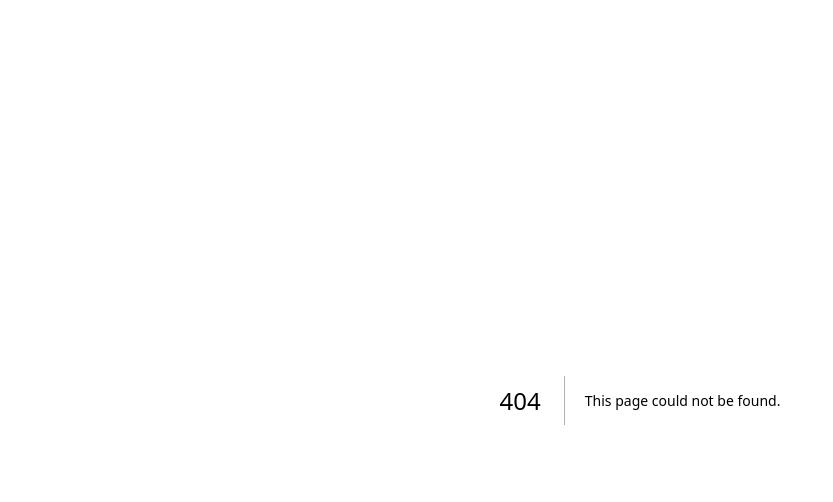
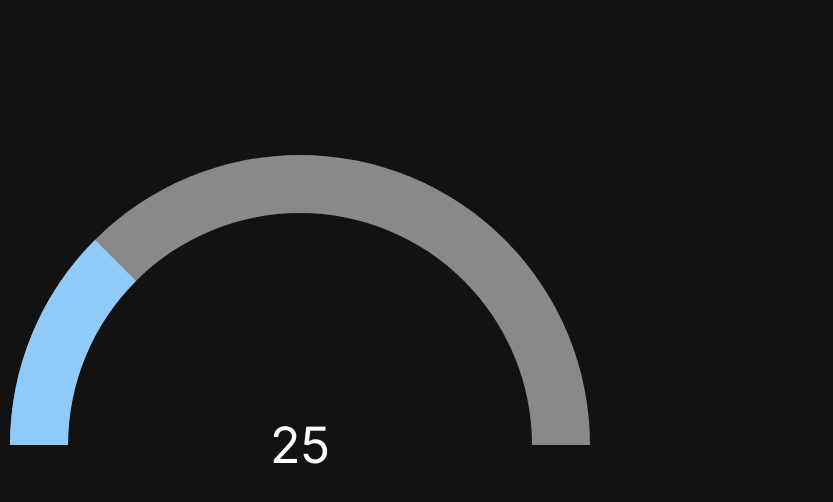
Before and after one commit to orlboys/nuance-web, a Next.js app: page /results in a window 1280 px wide. Before the commit this address had no page. Shown: the top 502 px of the page, without its empty margins (0-833 px from the left). Built offline with nearby package versions, Linux system fonts and the light colour scheme.

Commit message:
feat: add Meter component for displaying gauge and integrate into Results page

```diff
--- a/package.json
+++ b/package.json
@@ -14,6 +14,7 @@
     "@fontsource/roboto": "^5.2.5",
     "@mui/icons-material": "^7.1.0",
     "@mui/material": "^7.1.0",
+    "@mui/x-charts": "^8.5.0",
     "framer-motion": "^12.11.4",
     "next": "15.3.1",
     "react": "^19.0.0",
--- /dev/null
+++ b/src/app/results/components/ui/Gauge.tsx
@@ -0,0 +1,44 @@
+"use client";
+
+import * as React from "react";
+import { useTheme } from "@mui/material/styles";
+import { Gauge, gaugeClasses } from "@mui/x-charts/Gauge";
+
+export interface MeterProps {
+  value: number;
+  width?: number;
+  height?: number;
+  ariaLabel?: string;
+}
+
+export const Meter = ({
+  value,
+  width = 600,
+  height = 600,
+  ariaLabel = "Bias Meter",
+}: MeterProps) => {
+  const theme = useTheme();
+
+  return (
+    <Gauge
+      value={Math.ceil(value)}
+      width={width}
+      height={height}
+      startAngle={-90}
+      endAngle={90}
+      aria-label={ariaLabel}
+      sx={{
+        [`& .${gaugeClasses.valueText}`]: {
+          fontSize: 50,
+          fill: theme.palette.text.primary,
+        },
+        [`& .${gaugeClasses.valueArc}`]: {
+          fill: theme.palette.primary.main,
+        },
+        [`& .${gaugeClasses.referenceArc}`]: {
+          fill: theme.palette.text.disabled,
+        },
+      }}
+    />
+  );
+};
--- /dev/null
+++ b/src/app/results/page.tsx
@@ -0,0 +1,10 @@
+"use client";
+
+import * as React from "react";
+import { useTheme } from "@mui/material/styles";
+import { Stack } from "@mui/material";
+import { Meter } from "./components/ui/Gauge";
+
+export default function Results() {
+  return <Meter value={25} />;
+}
```
Also changed, not shown: 2 other files (tests, documents, lock files or other folders).
